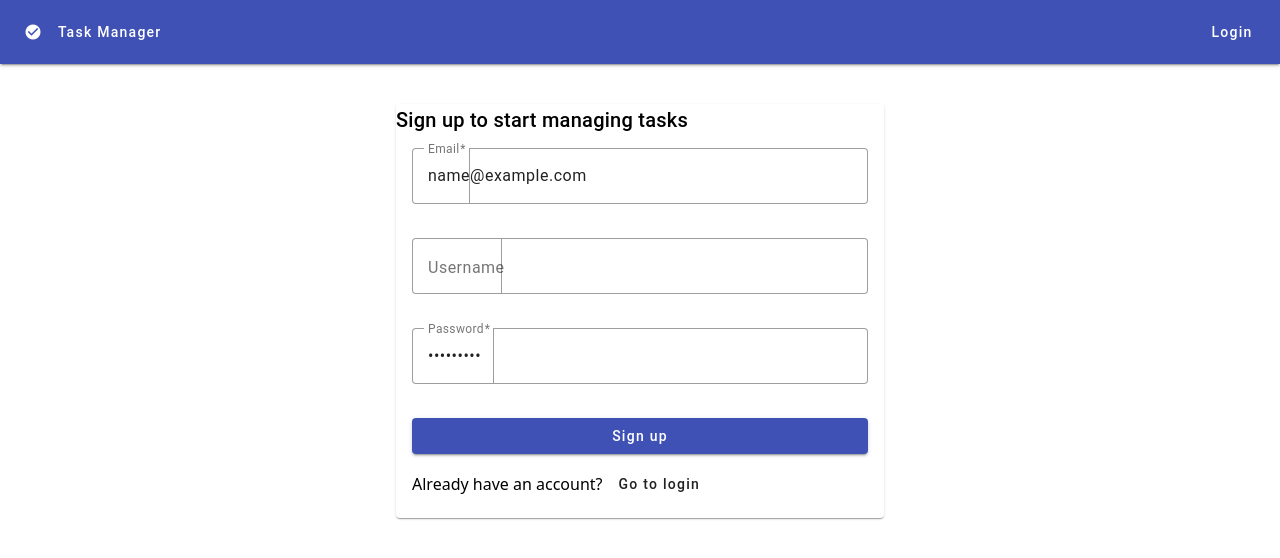
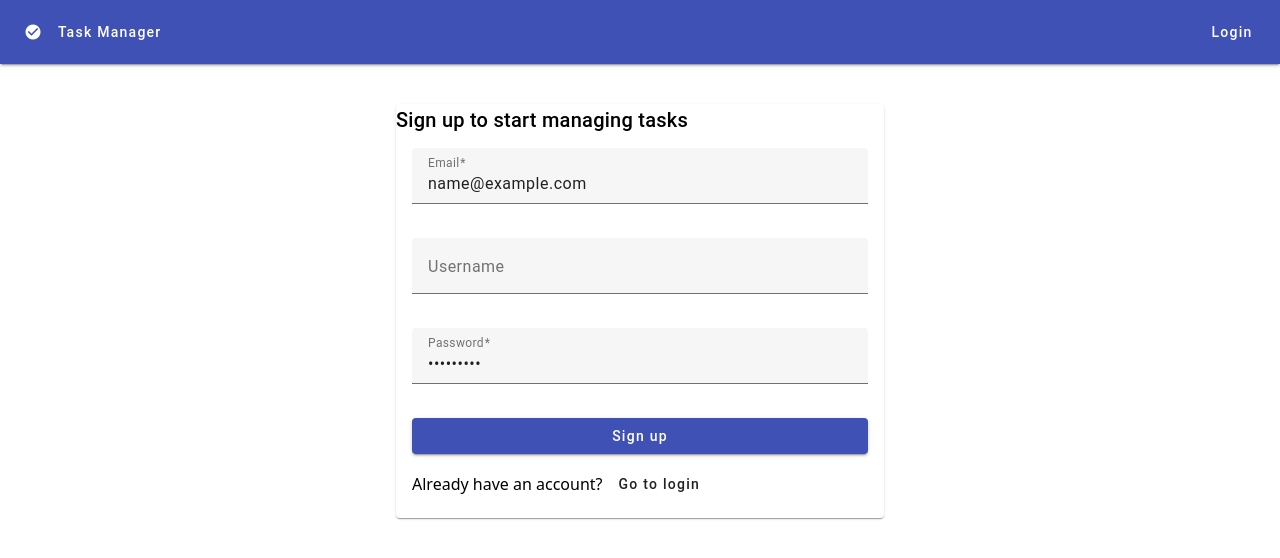
Before and after one commit to hmrguez/TaskManagement, an Angular app in the folder task-management-app/: page /login in a window 1280 px wide. Both pictures are taken after typing "name@example.com", "Sample123" into the empty fields and a click on the button "Create an account". Shown: the top 558 px of the page. Built offline with nearby package versions, Linux system fonts and the light colour scheme.

Commit message:
Styling issues

```diff
--- a/task-management-app/src/app/components/login/login.component.html
+++ b/task-management-app/src/app/components/login/login.component.html
@@ -3,17 +3,17 @@
     <mat-card-title>{{ mode === 'login' ? 'Login to manage your tasks' : 'Sign up to start managing tasks' }}</mat-card-title>
     <mat-card-content>
       <form (ngSubmit)="submit()" #f="ngForm" class="flex flex-col gap-3 mt-3">
-        <mat-form-field appearance="outline" class="w-full">
+        <mat-form-field class="w-full">
           <mat-label>Email</mat-label>
           <input matInput type="email" name="email" [(ngModel)]="email" required />
         </mat-form-field>
 
-        <mat-form-field appearance="outline" class="w-full" *ngIf="mode === 'signup'">
+        <mat-form-field class="w-full" *ngIf="mode === 'signup'">
           <mat-label>Username</mat-label>
           <input matInput type="text" name="userName" [(ngModel)]="userName" />
         </mat-form-field>
 
-        <mat-form-field appearance="outline" class="w-full">
+        <mat-form-field class="w-full">
           <mat-label>Password</mat-label>
           <input matInput type="password" name="password" [(ngModel)]="password" required />
         </mat-form-field>
```
